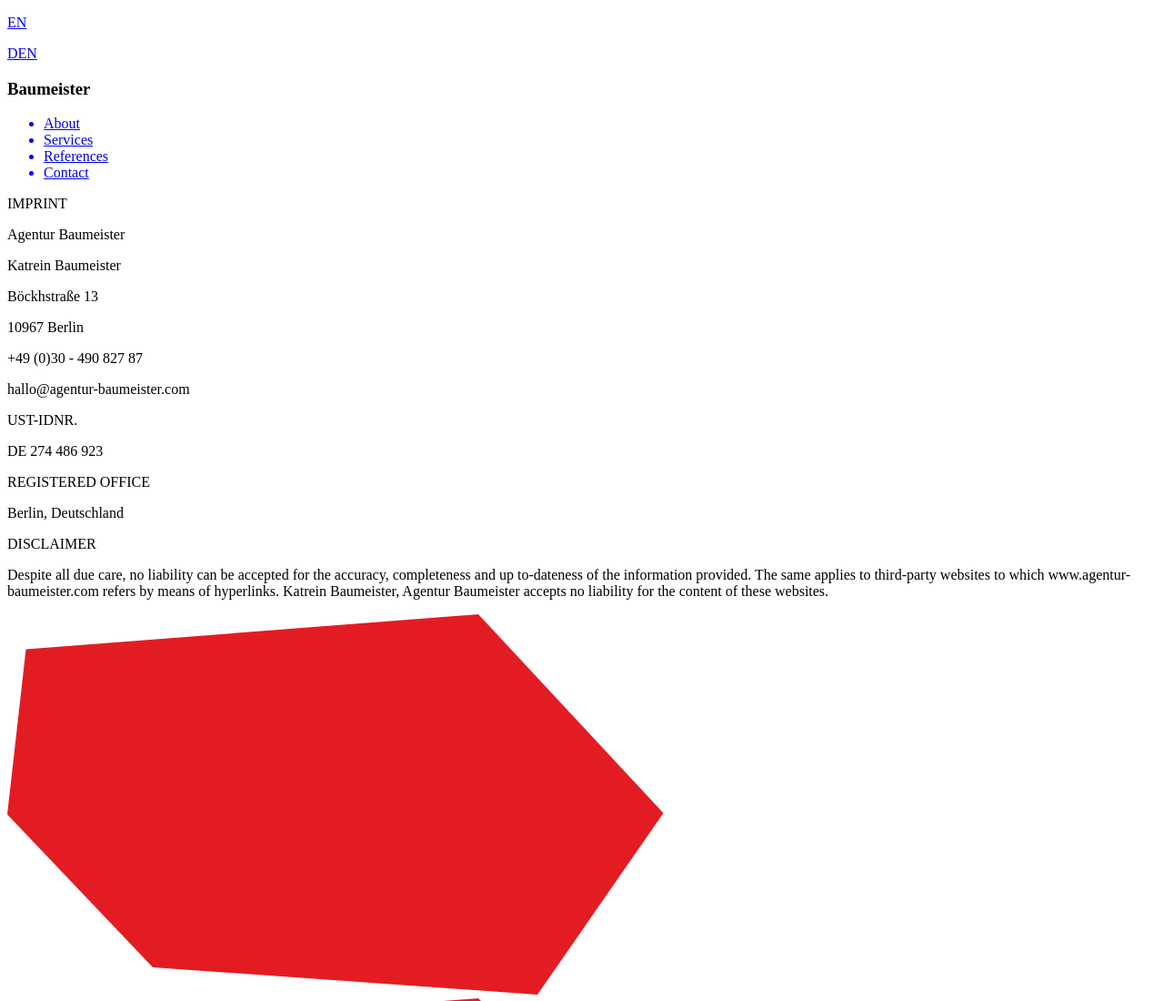
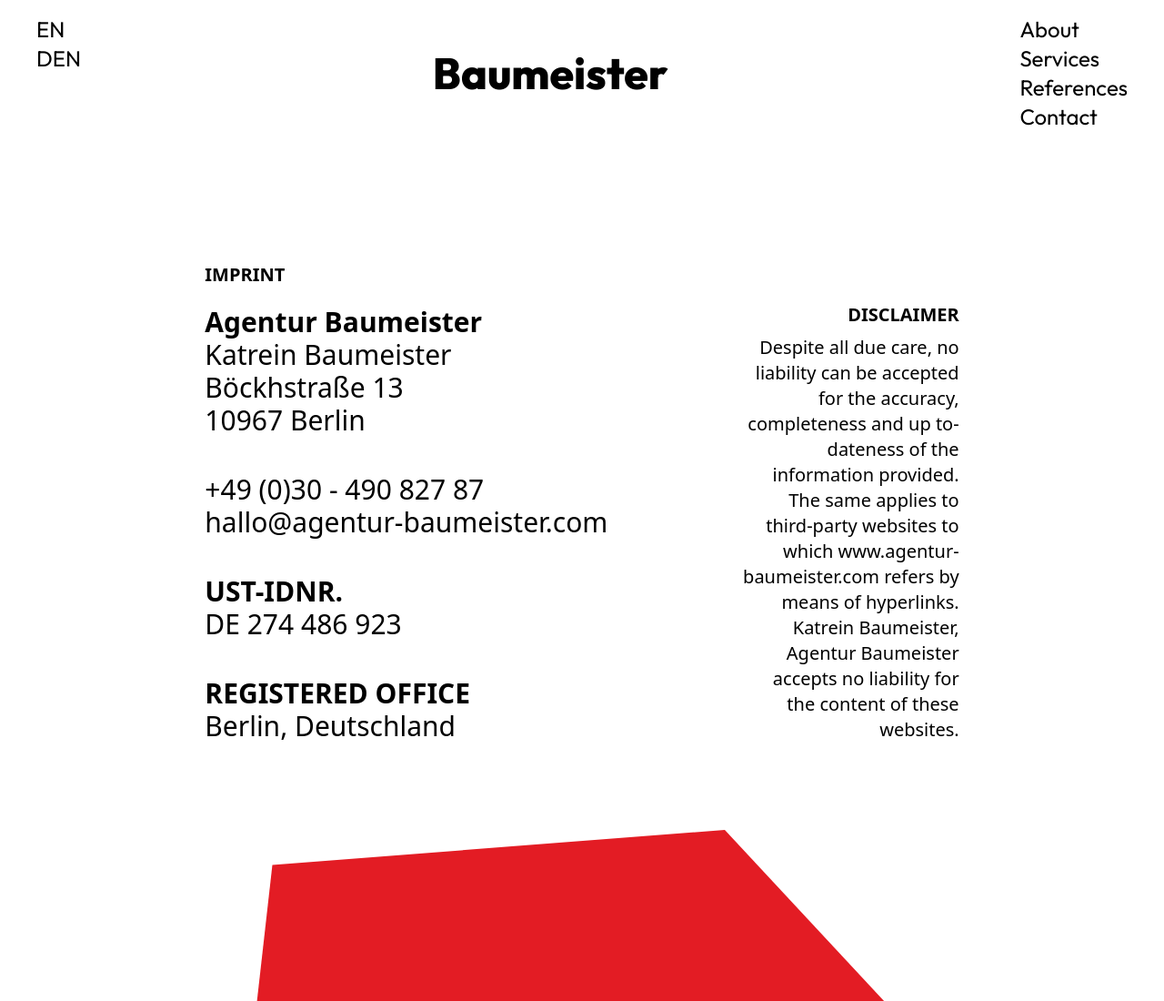
Before and after one commit to tuyishimejohnson/Baumeister-Exercise-Project, a website: page contact.html in a window 1280 px wide. Shown: the top 1100 px of the page at 91% size. Drawn offline with nearby package versions, Linux system fonts and the light colour scheme; files that its build step writes are made by us from their sources.

Commit message:
chore: connect pages and navigation

```diff
--- a/contact.html
+++ b/contact.html
@@ -3,7 +3,7 @@
   <head>
     <meta charset="UTF-8" />
     <meta name="viewport" content="width=device-width, initial-scale=1.0" />
-    <link rel="stylesheet" href="/src/input.css">
+    <link rel="stylesheet" href="/dist/output.css">
     <title>Document</title>
   </head>
   <script>
--- a/src/sections/contact.html
+++ b/src/sections/contact.html
@@ -38,8 +38,5 @@
       </p>
     </div>
   </div>
-  <div class="hidden lg:flex lg:flex-col lg:items-center lg:justify-center">
-    <img src="/src/assets/images/red-vector.svg" alt="" />
-  </div>
 
 </section>
--- a/src/sections/header.html
+++ b/src/sections/header.html
@@ -1,16 +1,16 @@
-<header class="py-4 font-outfit">
-  <nav class="fixed left-10 right-10">
+<header class="font-outfit py-4">
+    <nav class="fixed right-10 left-10 ">
         <div class="flex justify-between">
             <div>
                 <a href="#"><p class="text-2xl">EN</p></a>
                 <a href="#"><p class="text-2xl">DEN</p></a>
             </div>
-      <h1 class="flex items-center text-5xl font-extrabold">Baumeister</h1>
+            <h1 class="text-5xl font-extrabold flex items-center ">Baumeister</h1>
             <ul class="text-2xl">
-        <a href="#"><li>About</li></a>
-        <a href="#"><li>Services</li></a>
-        <a href="#"><li>References</li></a>
-        <a href="#"><li>Contact</li></a>
+                <a href="#about"><li>About</li></a>
+                <a href="#services"><li>Services</li></a>
+                <a href="#reference"><li>References</li></a>
+                <a href="../../contact.html"><li>Contact</li></a>
             </ul>
         </div>
     </nav>
```
Lines whose indentation alone changed are shown as unchanged.
